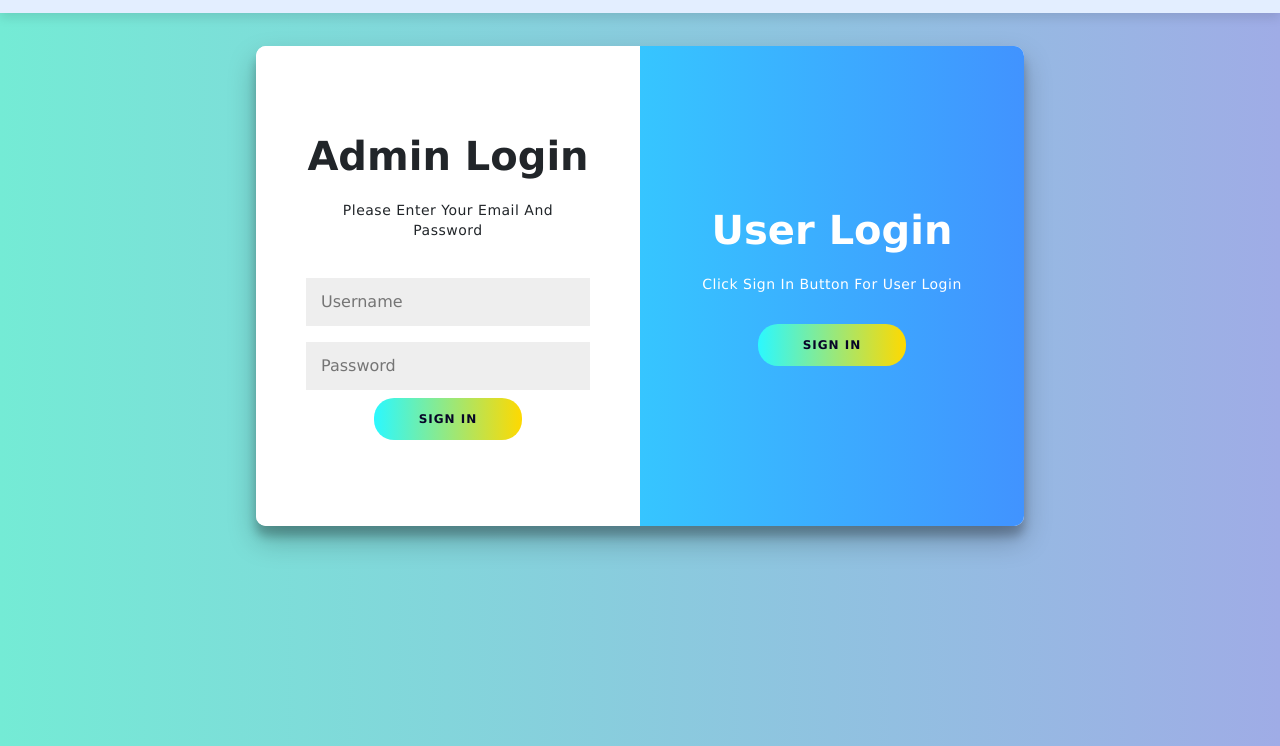
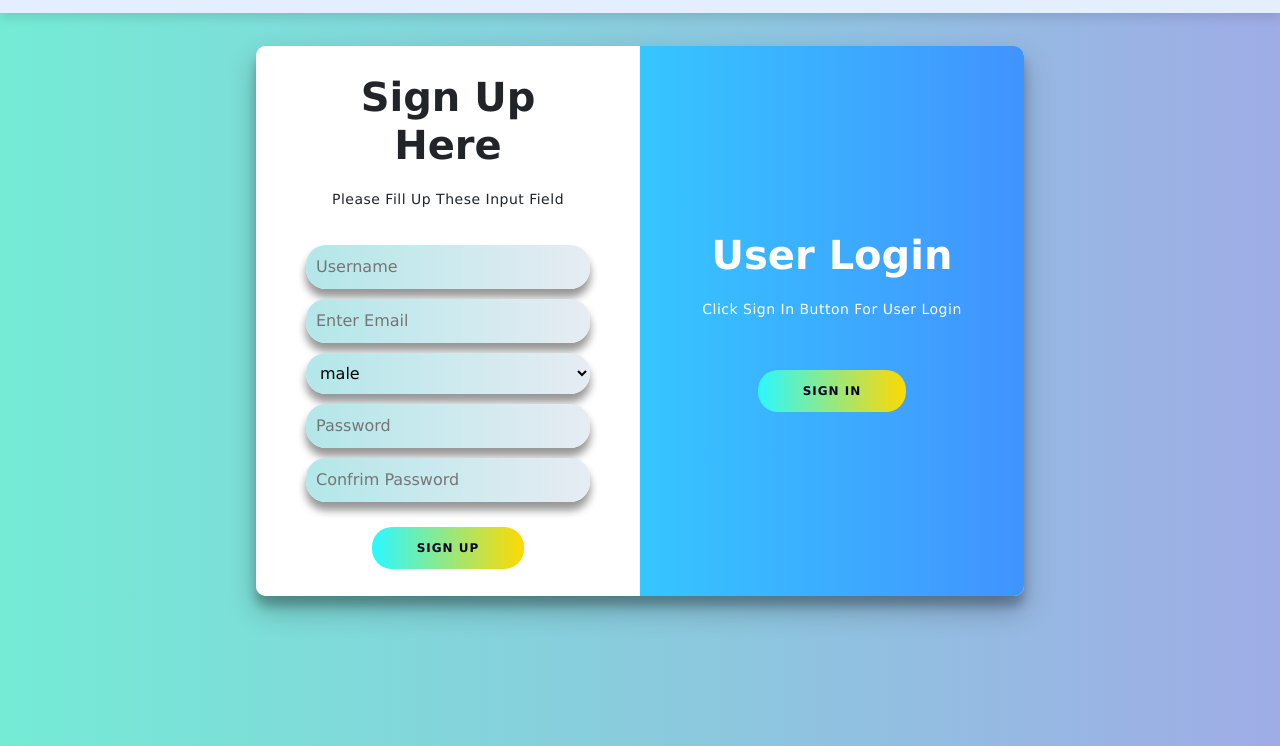
Before and after one commit to rownokmahbub/Edushare, a plain HTML site: page login.html in a window 1280 px wide. Shown: the part 54-800 px from the top of the page. Drawn offline with nearby package versions, Linux system fonts and the light colour scheme.

Commit message:
Add files via upload

```diff
--- a/css/signin.css
+++ b/css/signin.css
@@ -50,7 +50,7 @@ h2 {
 p {
 	font-size: 14px;
 	font-weight: 100;
-	line-height: 20px;
+
 	letter-spacing: 0.5px;
 	margin: 20px 0 30px;
 }
@@ -68,7 +68,7 @@ a {
 
 button {
 	border-radius: 20px;
-
+	margin-top: 20px;
 	background:linear-gradient(to right, #2bf8ff, #ffd900);
 	color: #070527;
 	font-size: 12px;
@@ -104,11 +104,32 @@ form {
 }
 
 input {
-	background-color: #eee;
+	background: linear-gradient(to right, #b3e7e9, #e6ecf3);
 	border: none;
-	padding: 12px 15px;
-	margin: 8px 0;
+	padding: 10px 10px;
+	margin: 5px 0;
 	width: 100%;
+	border-radius: 20px;
+
+  	box-shadow: 0 8px 8px rgba(0,0,0,0.25),
+			0 8px 8px rgba(0,0,0,0.22);
+}
+input:focus{
+	background: linear-gradient(to right, #2bf8ff, #4193ff);
+
+  	box-shadow: 0 14px 28px rgba(0,0,0,0.25),
+			0 10px 10px rgba(0,0,0,0.22);
+}
+select{
+	background: linear-gradient(to right, #b3e7e9, #e6ecf3);
+	border: none;
+	padding: 10px 10px;
+	margin: 5px 0;
+	width: 100%;
+	border-radius: 20px;
+
+  	box-shadow: 0 8px 8px rgba(0,0,0,0.25),
+			0 8px 8px rgba(0,0,0,0.22);
 }
 
 .ct {
@@ -120,7 +141,7 @@ input {
 	overflow: hidden;
 	width: 768px;
 	max-width: 100%;
-	min-height: 480px;
+	min-height: 550px;
   display: flex;
   justify-content: center;
   margin: 0 auto;
--- a/login.html
+++ b/login.html
@@ -54,21 +54,27 @@
         </div>
         <div class="form-container sign-in-container">
           <form action="../verifyadmin.php" method="POST">
-            <h1>Admin Login</h1>
+            <h1>Sign Up Here</h1>
 
-            <p> please enter your email and password</p>
+            <p> please Fill up these input Field</p>
             <input type="text" name="username" placeholder="username" />
+            <input type="email" name="email" placeholder="Enter Email" />
+            <select name="" id="">
+              <option value="male"> male</option>
+              <option value="female"> female</option>
+            </select>
             <input type="password" name="password" placeholder="Password" />
+            <input type="password" name="cpassword" placeholder="Confrim Password" />
 
-            <button>Sign In</button>
+            <button>Sign Up</button>
           </form>
         </div>
         <div class="overlay-container">
           <div class="overlay">
             <div class="overlay-panel overlay-left">
-              <h1>Login As Admin</h1>
-              <p>click sign in button for admin login</p>
-              <button class="ghost" id="signIn">Sign In</button>
+              <h1>Sign up here</h1>
+              <p>click sign up button for sign up</p>
+              <button class="ghost" id="signIn">Sign Up</button>
             </div>
             <div class="overlay-panel overlay-right">
               <h1> User Login</h1>
```
Also changed, not shown: index.html (+1 -1 lines).
